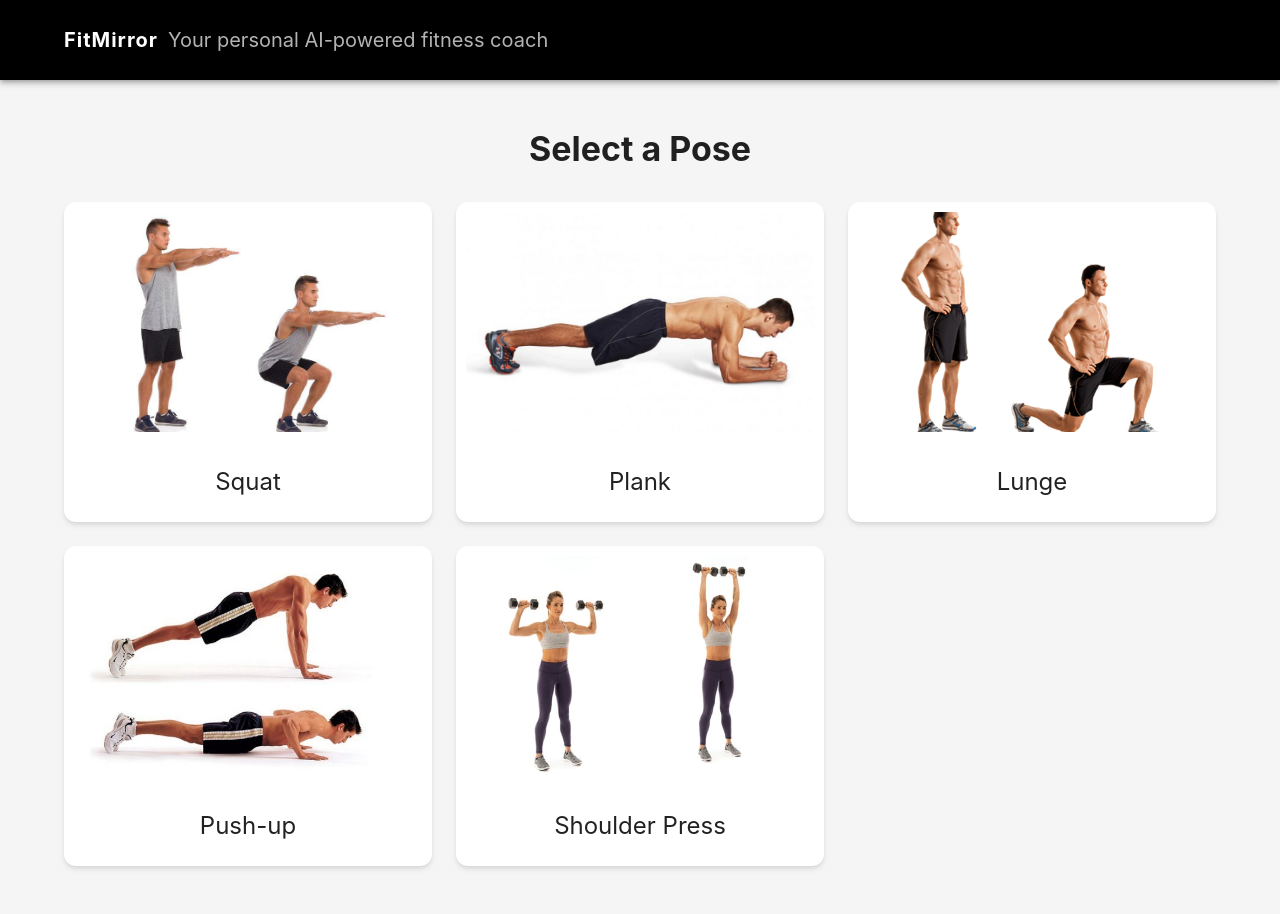
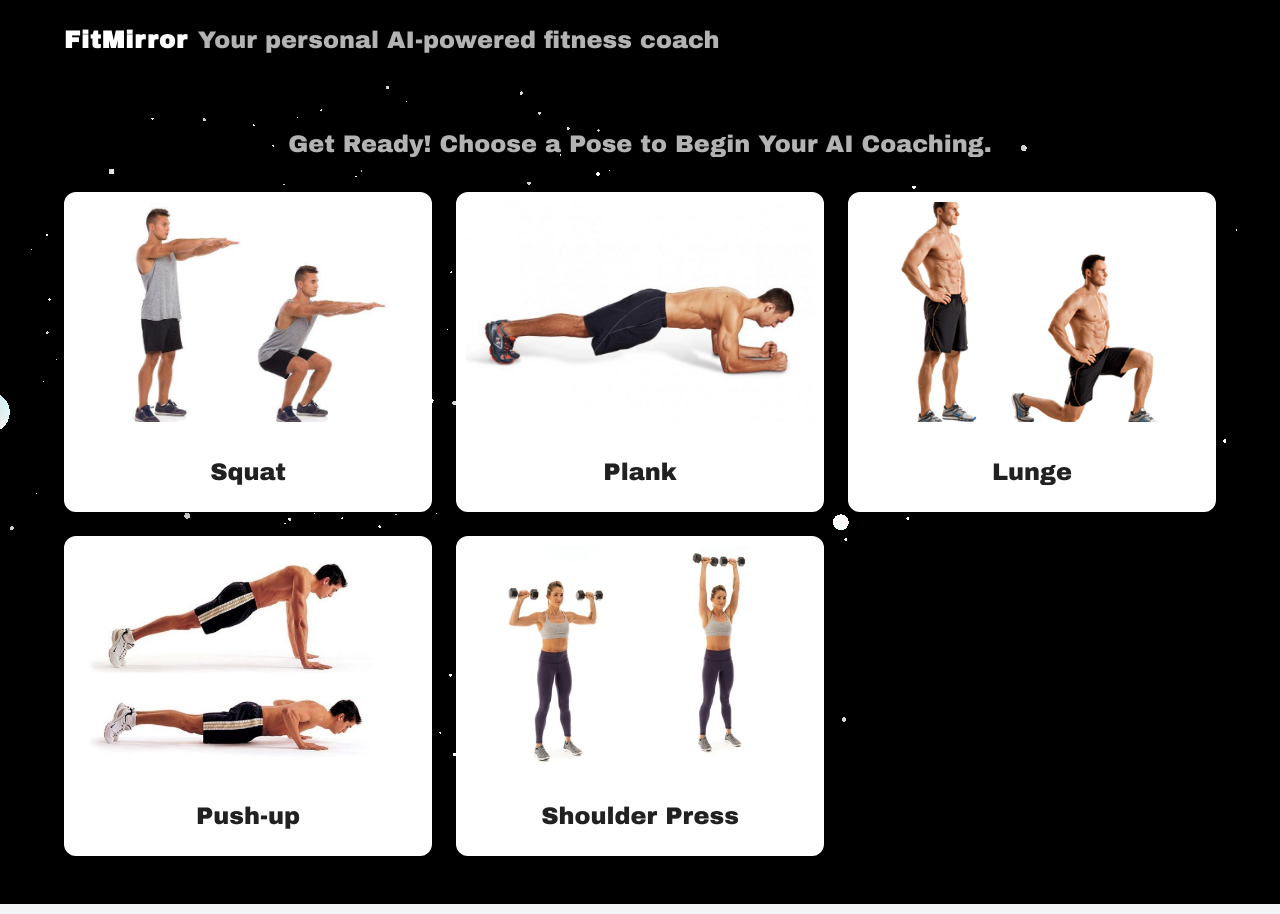
Before and after one commit to Xinleilijonathan/On-Device-Fitness-Coach, a React (Vite) app in the folder ai-fitness-app/: page /actionlist in a window 1280 px wide. Built offline with nearby package versions, Linux system fonts and the light colour scheme.

Commit message:
Improve front-end view, add particle background image

```diff
--- a/ai-fitness-app/index.html
+++ b/ai-fitness-app/index.html
@@ -3,6 +3,12 @@
   <head>
     <meta charset="UTF-8" />
     <link rel="icon" type="image/svg+xml" href="/vite.svg" />
+    <link rel="preconnect" href="https://fonts.googleapis.com" />
+    <link rel="preconnect" href="https://fonts.gstatic.com" crossorigin />
+    <link
+      href="https://fonts.googleapis.com/css2?family=Archivo+Black&display=swap"
+      rel="stylesheet"
+    />
     <meta name="viewport" content="width=device-width, initial-scale=1.0" />
     <title>FitMirror: Your personal AI-powered fitness coach</title>
   </head>
--- a/ai-fitness-app/src/App.css
+++ b/ai-fitness-app/src/App.css
@@ -5,6 +5,7 @@
   text-align: center;
   width: 100%;
   height: 100%;
+  background-color: #000000;
 }
 
 .logo {
@@ -61,7 +62,7 @@
   display: block;
 }
 
-/* 欢迎页面样式 */
+/* welcome page */
 .welcome-container {
   position: fixed;
   top: 0;
@@ -71,3 +72,23 @@
   background-color: #000;
   overflow: hidden;
 }
+
+/* Particle background image */
+.particles-fullscreen,
+.particles-fullscreen .particles-container,
+.particles-fullscreen canvas {
+  position: fixed !important;
+  top: 0 !important;
+  left: 0 !important;
+  width: 100% !important;
+  height: 100% !important;
+  display: block !important;
+  z-index: 0 !important;
+}
+
+/* make sure background is black */
+body {
+  background-color: #000000;
+  margin: 0;
+  padding: 0;
+}
--- a/ai-fitness-app/src/App.jsx
+++ b/ai-fitness-app/src/App.jsx
@@ -32,6 +32,7 @@
   },
   typography: {
     fontFamily: [
+      "Archivo Black",
       "-apple-system",
       "BlinkMacSystemFont",
       '"Segoe UI"',
--- a/ai-fitness-app/src/components/ActionList/ActionList.jsx
+++ b/ai-fitness-app/src/components/ActionList/ActionList.jsx
@@ -1,30 +1,29 @@
-import React from 'react';
-import { Typography, Grid, Box } from '@mui/material';
-import ActionCard from './ActionCard';
-import poses from '../../data/poses';
-import { useSpring, animated } from '@react-spring/web';
+import React from "react";
+import { Typography, Grid, Box } from "@mui/material";
+import ActionCard from "./ActionCard";
+import poses from "../../data/poses";
+import { useSpring, animated } from "@react-spring/web";
 
 const AnimatedTypography = animated(Typography);
 
 const ActionList = () => {
   const headerProps = useSpring({
-    from: { opacity: 0, transform: 'translateY(-20px)' },
-    to: { opacity: 1, transform: 'translateY(0)' },
-    config: { tension: 280, friction: 20 }
+    from: { opacity: 0, transform: "translateY(-20px)" },
+    to: { opacity: 1, transform: "translateY(0)" },
+    config: { tension: 280, friction: 20 },
   });
 
   return (
     <Box py={3}>
       <AnimatedTypography
-        variant="h4"
-        component="h2"
+        variant="h5"
+        component="h5"
         gutterBottom
         align="center"
-        fontWeight="bold"
         style={headerProps}
-        sx={{ mb: 4 }}
+        sx={{ mb: 4, color: "rgba(255,255,255,0.7)" }}
       >
-        Select a Pose
+        Get Ready! Choose a Pose to Begin Your AI Coaching.
       </AnimatedTypography>
 
       <Grid container spacing={3}>
--- a/ai-fitness-app/src/components/Orb.jsx
+++ b/ai-fitness-app/src/components/Orb.jsx
@@ -1,7 +1,7 @@
 import { useEffect, useRef } from "react";
 import { Renderer, Program, Mesh, Triangle, Vec3 } from "ogl";
 
-import "../APP.css";
+//import "../APP.css";
 
 export default function Orb({
   hue = 0,
--- /dev/null
+++ b/ai-fitness-app/src/components/Particles.jsx
@@ -0,0 +1,234 @@
+import { useEffect, useRef } from "react";
+import { Renderer, Camera, Geometry, Program, Mesh } from "ogl";
+
+//import './Particles.css';
+
+const defaultColors = ["#ffffff", "#ffffff", "#ffffff"];
+
+const hexToRgb = (hex) => {
+  hex = hex.replace(/^#/, "");
+  if (hex.length === 3) {
+    hex = hex.split("").map((c) => c + c).join("");
+  }
+  const int = parseInt(hex, 16);
+  const r = ((int >> 16) & 255) / 255;
+  const g = ((int >> 8) & 255) / 255;
+  const b = (int & 255) / 255;
+  return [r, g, b];
+};
+
+const vertex = /* glsl */ `
+  attribute vec3 position;
+  attribute vec4 random;
+  attribute vec3 color;
+
+  uniform mat4 modelMatrix;
+  uniform mat4 viewMatrix;
+  uniform mat4 projectionMatrix;
+  uniform float uTime;
+  uniform float uSpread;
+  uniform float uBaseSize;
+  uniform float uSizeRandomness;
+
+  varying vec4 vRandom;
+  varying vec3 vColor;
+
+  void main() {
+    vRandom = random;
+    vColor = color;
+
+    vec3 pos = position * uSpread;
+    pos.z *= 10.0;
+
+    vec4 mPos = modelMatrix * vec4(pos, 1.0);
+    float t = uTime;
+    mPos.x += sin(t * random.z + 6.28 * random.w) * mix(0.1, 1.5, random.x);
+    mPos.y += sin(t * random.y + 6.28 * random.x) * mix(0.1, 1.5, random.w);
+    mPos.z += sin(t * random.w + 6.28 * random.y) * mix(0.1, 1.5, random.z);
+
+    vec4 mvPos = viewMatrix * mPos;
+    gl_PointSize = (uBaseSize * (1.0 + uSizeRandomness * (random.x - 0.5))) / length(mvPos.xyz);
+    gl_Position = projectionMatrix * mvPos;
+  }
+`;
+
+const fragment = /* glsl */ `
+  precision highp float;
+
+  uniform float uTime;
+  uniform float uAlphaParticles;
+  varying vec4 vRandom;
+  varying vec3 vColor;
+
+  void main() {
+    vec2 uv = gl_PointCoord.xy;
+    float d = length(uv - vec2(0.5));
+
+    if(uAlphaParticles < 0.5) {
+      if(d > 0.5) {
+        discard;
+      }
+      gl_FragColor = vec4(vColor + 0.2 * sin(uv.yxx + uTime + vRandom.y * 6.28), 1.0);
+    } else {
+      float circle = smoothstep(0.5, 0.4, d) * 0.8;
+      gl_FragColor = vec4(vColor + 0.2 * sin(uv.yxx + uTime + vRandom.y * 6.28), circle);
+    }
+  }
+`;
+
+const Particles = ({
+  particleCount = 200,
+  particleSpread = 10,
+  speed = 0.1,
+  particleColors,
+  moveParticlesOnHover = false,
+  particleHoverFactor = 1,
+  alphaParticles = false,
+  particleBaseSize = 100,
+  sizeRandomness = 1,
+  cameraDistance = 20,
+  disableRotation = false,
+  className,
+}) => {
+  const containerRef = useRef(null);
+  const mouseRef = useRef({ x: 0, y: 0 });
+
+  useEffect(() => {
+    const container = containerRef.current;
+    if (!container) return;
+
+    const renderer = new Renderer({ depth: false, alpha: true });
+    const gl = renderer.gl;
+    container.appendChild(gl.canvas);
+    gl.clearColor(0, 0, 0, 0);
+
+    const camera = new Camera(gl, { fov: 15 });
+    camera.position.set(0, 0, cameraDistance);
+
+    const resize = () => {
+      const width = container.clientWidth;
+      const height = container.clientHeight;
+      renderer.setSize(width, height);
+      camera.perspective({ aspect: gl.canvas.width / gl.canvas.height });
+    };
+    window.addEventListener("resize", resize, false);
+    resize();
+
+    const handleMouseMove = (e) => {
+      const rect = container.getBoundingClientRect();
+      const x = ((e.clientX - rect.left) / rect.width) * 2 - 1;
+      const y = -(((e.clientY - rect.top) / rect.height) * 2 - 1);
+      mouseRef.current = { x, y };
+    };
+
+    if (moveParticlesOnHover) {
+      container.addEventListener("mousemove", handleMouseMove);
+    }
+
+    const count = particleCount;
+    const positions = new Float32Array(count * 3);
+    const randoms = new Float32Array(count * 4);
+    const colors = new Float32Array(count * 3);
+    const palette = particleColors && particleColors.length > 0 ? particleColors : defaultColors;
+
+    for (let i = 0; i < count; i++) {
+      let x, y, z, len;
+      do {
+        x = Math.random() * 2 - 1;
+        y = Math.random() * 2 - 1;
+        z = Math.random() * 2 - 1;
+        len = x * x + y * y + z * z;
+      } while (len > 1 || len === 0);
+      const r = Math.cbrt(Math.random());
+      positions.set([x * r, y * r, z * r], i * 3);
+      randoms.set([Math.random(), Math.random(), Math.random(), Math.random()], i * 4);
+      const col = hexToRgb(palette[Math.floor(Math.random() * palette.length)]);
+      colors.set(col, i * 3);
+    }
+
+    const geometry = new Geometry(gl, {
+      position: { size: 3, data: positions },
+      random: { size: 4, data: randoms },
+      color: { size: 3, data: colors },
+    });
+
+    const program = new Program(gl, {
+      vertex,
+      fragment,
+      uniforms: {
+        uTime: { value: 0 },
+        uSpread: { value: particleSpread },
+        uBaseSize: { value: particleBaseSize },
+        uSizeRandomness: { value: sizeRandomness },
+        uAlphaParticles: { value: alphaParticles ? 1 : 0 },
+      },
+      transparent: true,
+      depthTest: false,
+    });
+
+    const particles = new Mesh(gl, { mode: gl.POINTS, geometry, program });
+
+    let animationFrameId;
+    let lastTime = performance.now();
+    let elapsed = 0;
+
+    const update = (t) => {
+      animationFrameId = requestAnimationFrame(update);
+      const delta = t - lastTime;
+      lastTime = t;
+      elapsed += delta * speed;
+
+      program.uniforms.uTime.value = elapsed * 0.001;
+
+      if (moveParticlesOnHover) {
+        particles.position.x = -mouseRef.current.x * particleHoverFactor;
+        particles.position.y = -mouseRef.current.y * particleHoverFactor;
+      } else {
+        particles.position.x = 0;
+        particles.position.y = 0;
+      }
+
+      if (!disableRotation) {
+        particles.rotation.x = Math.sin(elapsed * 0.0002) * 0.1;
+        particles.rotation.y = Math.cos(elapsed * 0.0005) * 0.15;
+        particles.rotation.z += 0.01 * speed;
+      }
+
+      renderer.render({ scene: particles, camera });
+    };
+
+    animationFrameId = requestAnimationFrame(update);
+
+    return () => {
+      window.removeEventListener("resize", resize);
+      if (moveParticlesOnHover) {
+        container.removeEventListener("mousemove", handleMouseMove);
+      }
+      cancelAnimationFrame(animationFrameId);
+      if (container.contains(gl.canvas)) {
+        container.removeChild(gl.canvas);
+      }
+    };
+    // eslint-disable-next-line react-hooks/exhaustive-deps
+  }, [
+    particleCount,
+    particleSpread,
+    speed,
+    moveParticlesOnHover,
+    particleHoverFactor,
+    alphaParticles,
+    particleBaseSize,
+    sizeRandomness,
+    cameraDistance,
+    disableRotation,
+  ]);
+
+  return (
+    <div
+      ref={containerRef}
+      className={`particles-container ${className}`}
+    />
+  );
+};
+
+export default Particles;
--- a/ai-fitness-app/src/components/common/Header.jsx
+++ b/ai-fitness-app/src/components/common/Header.jsx
@@ -90,7 +90,7 @@
             {/* title + subtitle */}
             <Box display="flex" alignItems="center">
               <Typography
-                variant="h6"
+                variant="h5"
                 fontWeight="bold"
                 sx={{ letterSpacing: "1px", color: "#FFF" }}
               >
@@ -101,7 +101,7 @@
               {(location.pathname === "/" ||
                 location.pathname === "/actionlist") && (
                 <Typography
-                  variant="h6"
+                  variant="h5"
                   sx={{
                     color: "rgba(255,255,255,0.7)",
                     fontWeight: "normal",
--- a/ai-fitness-app/src/pages/ActionListPage.jsx
+++ b/ai-fitness-app/src/pages/ActionListPage.jsx
@@ -2,17 +2,45 @@
 import { Container, Box } from "@mui/material";
 import Header from "../components/common/Header";
 import ActionList from "../components/ActionList/ActionList";
+import Particles from "../components/Particles";
+
+// 添加内联样式
+const particlesContainerStyle = {
+  position: "fixed",
+  top: 0,
+  left: 0,
+  width: "100%",
+  height: "100%",
+  zIndex: 0,
+  pointerEvents: "none",
+};
 
 const ActionListPage = () => {
   return (
+    <>
+      {/* Particle background image */}
+      <div style={particlesContainerStyle} className="particles-fullscreen">
+        <Particles
+          particleColors={["#ffffff", "#ffffff"]}
+          particleCount={500}
+          particleSpread={10}
+          speed={0.1}
+          particleBaseSize={100}
+          moveParticlesOnHover={true}
+          alphaParticles={false}
+          disableRotation={false}
+        />
+      </div>
       <Box
         sx={{
           minHeight: "100vh",
           display: "flex",
           flexDirection: "column",
-        bgcolor: "grey.100",
           width: "100%",
-        overflow: "hidden",
+          //overflow: "hidden",
+          position: "relative",
+          zIndex: 1,
+          bgcolor: "transparent",
         }}
       >
         {/* Make sure the Header is rendered here */}
@@ -32,6 +60,7 @@
           <ActionList />
         </Container>
       </Box>
+    </>
   );
 };
 
--- a/ai-fitness-app/src/pages/InfoPage.jsx
+++ b/ai-fitness-app/src/pages/InfoPage.jsx
@@ -1,17 +1,27 @@
-import React, { useEffect } from 'react';
-import { useParams } from 'react-router-dom';
-import { Container, Typography, Box } from '@mui/material';
-import Header from '../components/common/Header';
-import PoseInfo from '../components/InfoPage/PoseInfo';
-import poses from '../data/poses';
-import { useAppContext } from '../context/AppContext';
+import React, { useEffect } from "react";
+import { useParams } from "react-router-dom";
+import { Container, Typography, Box } from "@mui/material";
+import Header from "../components/common/Header";
+import PoseInfo from "../components/InfoPage/PoseInfo";
+import poses from "../data/poses";
+import { useAppContext } from "../context/AppContext";
+import Particles from "../components/Particles";
+
+const particlesContainerStyle = {
+  position: "fixed",
+  top: 0,
+  left: 0,
+  width: "100%",
+  height: "100%",
+  zIndex: 0,
+};
 
 const InfoPage = () => {
   const { id } = useParams();
   const { selectPose } = useAppContext();
 
   // Find the pose data based on the ID parameter
-  const pose = poses.find(p => p.id === parseInt(id));
+  const pose = poses.find((p) => p.id === parseInt(id));
 
   // Update the current pose in context
   useEffect(() => {
@@ -22,11 +32,22 @@
 
   if (!pose) {
     return (
-      <Box sx={{ minHeight: '100vh', display: 'flex', flexDirection: 'column', bgcolor: 'grey.100' }}>
+      <Box
+        sx={{
+          minHeight: "100vh",
+          display: "flex",
+          flexDirection: "column",
+          bgcolor: "grey.100",
+          position: "relative",
+          zIndex: 1,
+        }}
+      >
         <Header />
         <Container component="main" sx={{ flex: 1, py: 3 }}>
-          <Box sx={{ bgcolor: 'white', borderRadius: 1, p: 3, boxShadow: 1 }}>
-            <Typography variant="h5" align="center">Pose not found</Typography>
+          <Box sx={{ bgcolor: "white", borderRadius: 1, p: 3, boxShadow: 1 }}>
+            <Typography variant="h5" align="center">
+              Pose not found
+            </Typography>
           </Box>
         </Container>
       </Box>
@@ -34,7 +55,30 @@
   }
 
   return (
-    <Box sx={{ minHeight: '100vh', display: 'flex', flexDirection: 'column', bgcolor: 'grey.100' }}>
+    <Box
+      sx={{
+        minHeight: "100vh",
+        display: "flex",
+        flexDirection: "column",
+        bgcolor: "transparent",
+        position: "relative",
+        zIndex: 1,
+      }}
+    >
+      {/* Particle background image */}
+      <div style={particlesContainerStyle} className="particles-fullscreen">
+        <Particles
+          particleColors={["#ffffff", "#ffffff"]}
+          particleCount={500}
+          particleSpread={10}
+          speed={0.1}
+          particleBaseSize={100}
+          moveParticlesOnHover={true}
+          alphaParticles={false}
+          disableRotation={false}
+        />
+      </div>
+
       <Header />
       <Container component="main" sx={{ flex: 1, py: 3 }}>
         <PoseInfo pose={pose} />
```
Also changed, not shown: ai-fitness-app/src/components/InfoPage/PoseInfo.jsx (+44 -17 lines). Lines whose indentation alone changed are shown as unchanged.
